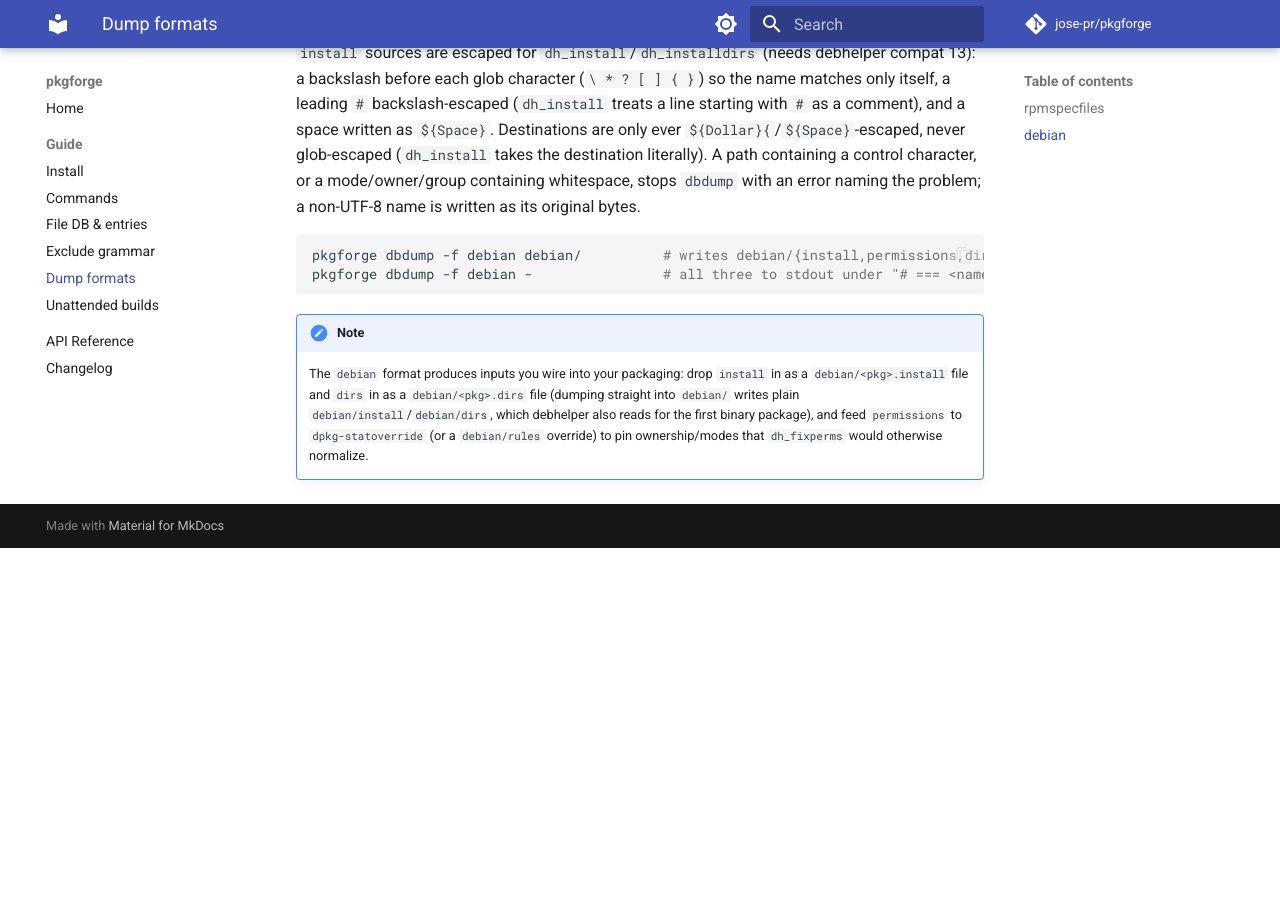
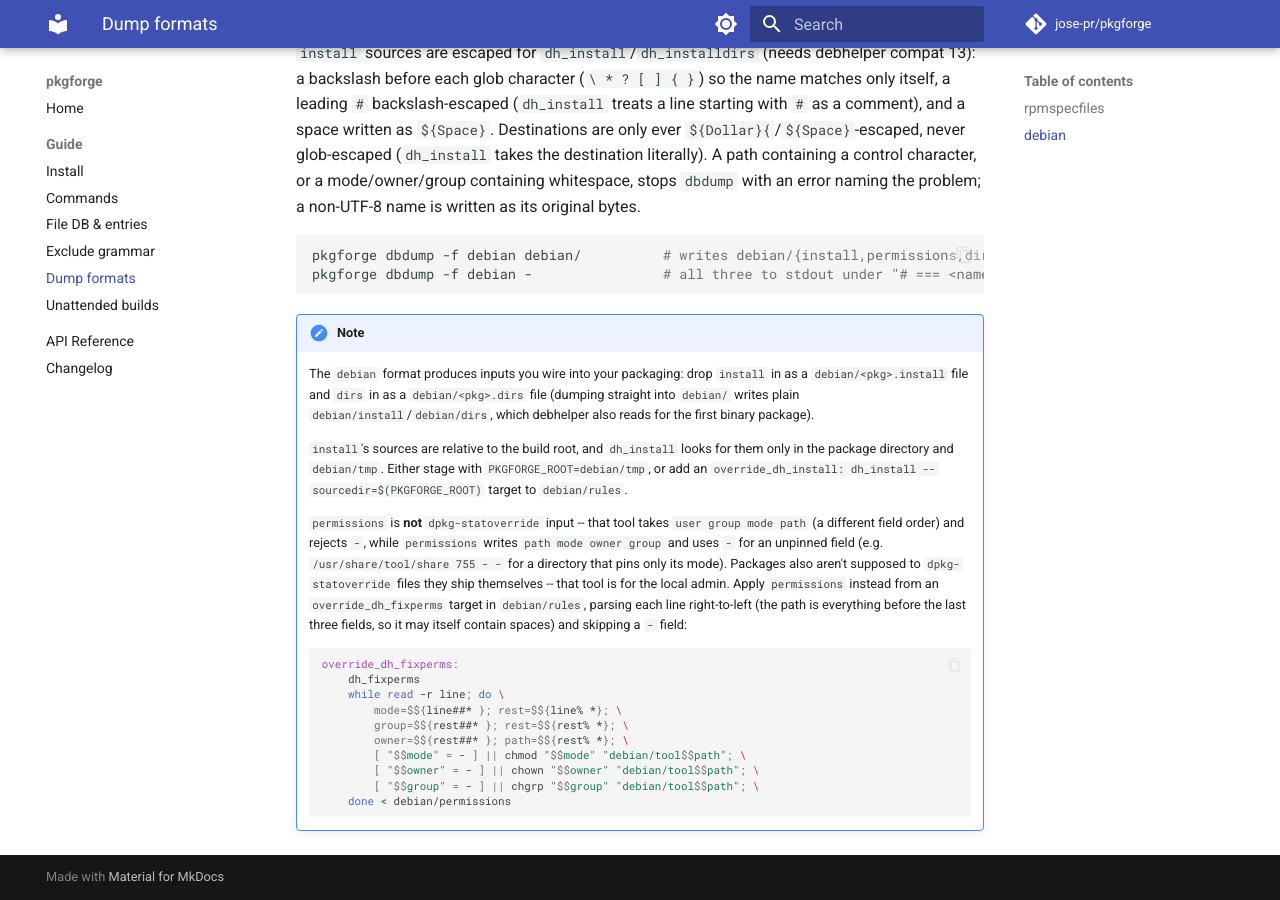
Before and after one commit to jose-pr/pkgforge, an MkDocs documentation site: the page built from docs/guide/formats.md, in a window 1280 px wide and 900 px high, scrolled down 1849 px. Built offline with MkDocs 1.6.1 and Material for MkDocs 9.7.7, drawn with Linux system fonts in a browser that asks for light colours; comment, search, counter and statistics services are not loaded; before the commit the page ends 2397 px from its top, so only the background shows below that.

Commit message:
docs: describe the debian permissions format and where dh_install looks
permissions was documented and described in code as
"dpkg-statoverride-friendly", but that tool takes user group mode path
(a different field order) and rejects '-' outright, so following that
advice failed at packaging time. Drop the claim everywhere it appears
and describe the format for what it is: pkgforge's own path mode owner
group manifest, parsed right-to-left since the path may contain
spaces, applied from an override_dh_fixperms target in debian/rules
(packages aren't supposed to statoverride their own files anyway).

Also note that dh_install only looks for its sources in the package
directory and debian/tmp, so a build root elsewhere (the README's
quick start included) needs PKGFORGE_ROOT=debian/tmp or an explicit
--sourcedir.

Docs only; the permissions/install byte format is unchanged.

````diff
--- a/docs/guide/formats.md
+++ b/docs/guide/formats.md
@@ -104,6 +104,34 @@ pkgforge dbdump -f debian -                # all three to stdout under "# === <n
     `install` in as a `debian/<pkg>.install` file and `dirs` in as a
     `debian/<pkg>.dirs` file (dumping straight into `debian/` writes plain
     `debian/install`/`debian/dirs`, which debhelper also reads for the
-    first binary package), and feed `permissions` to
-    `dpkg-statoverride` (or a `debian/rules` override) to pin ownership/modes
-    that `dh_fixperms` would otherwise normalize.
+    first binary package).
+
+    `install`'s sources are relative to the build root, and `dh_install`
+    looks for them only in the package directory and `debian/tmp`. Either
+    stage with `PKGFORGE_ROOT=debian/tmp`, or add an
+    `override_dh_install: dh_install --sourcedir=$(PKGFORGE_ROOT)` target to
+    `debian/rules`.
+
+    `permissions` is **not** `dpkg-statoverride` input -- that tool takes
+    `user group mode path` (a different field order) and rejects `-`, while
+    `permissions` writes `path mode owner group` and uses `-` for an
+    unpinned field (e.g. `/usr/share/tool/share 755 - -` for a directory
+    that pins only its mode). Packages also aren't supposed to
+    `dpkg-statoverride` files they ship themselves -- that tool is for the
+    local admin. Apply `permissions` instead from an `override_dh_fixperms`
+    target in `debian/rules`, parsing each line right-to-left (the path is
+    everything before the last three fields, so it may itself contain
+    spaces) and skipping a `-` field:
+
+    ```make
+    override_dh_fixperms:
+    	dh_fixperms
+    	while read -r line; do \
+    		mode=$${line##* }; rest=$${line% *}; \
+    		group=$${rest##* }; rest=$${rest% *}; \
+    		owner=$${rest##* }; path=$${rest% *}; \
+    		[ "$$mode" = - ] || chmod "$$mode" "debian/tool$$path"; \
+    		[ "$$owner" = - ] || chown "$$owner" "debian/tool$$path"; \
+    		[ "$$group" = - ] || chgrp "$$group" "debian/tool$$path"; \
+    	done < debian/permissions
+    ```
````
Also changed, not shown: CHANGELOG.md (+5 -0 lines), src/pkgforge/AGENTS.md (+6 -3 lines), 1 other file.
